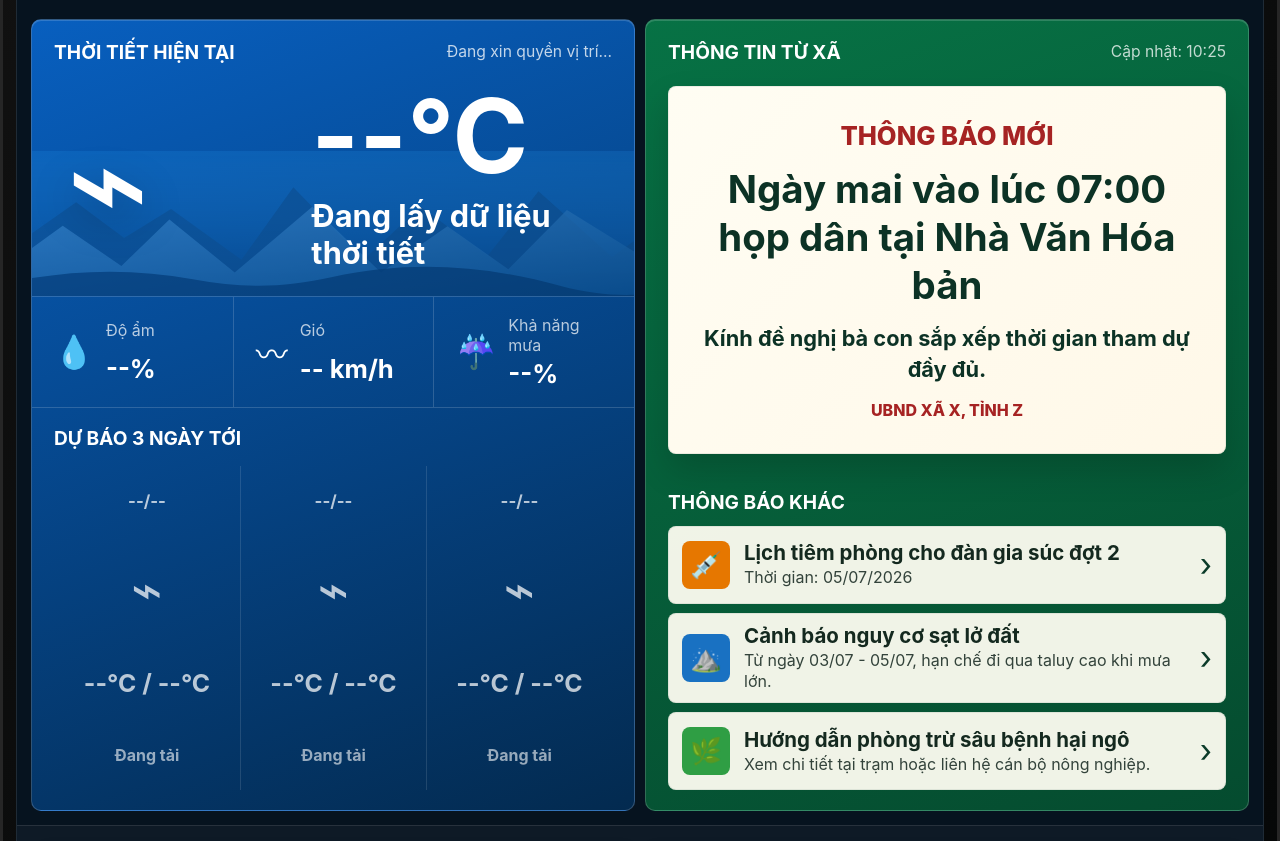
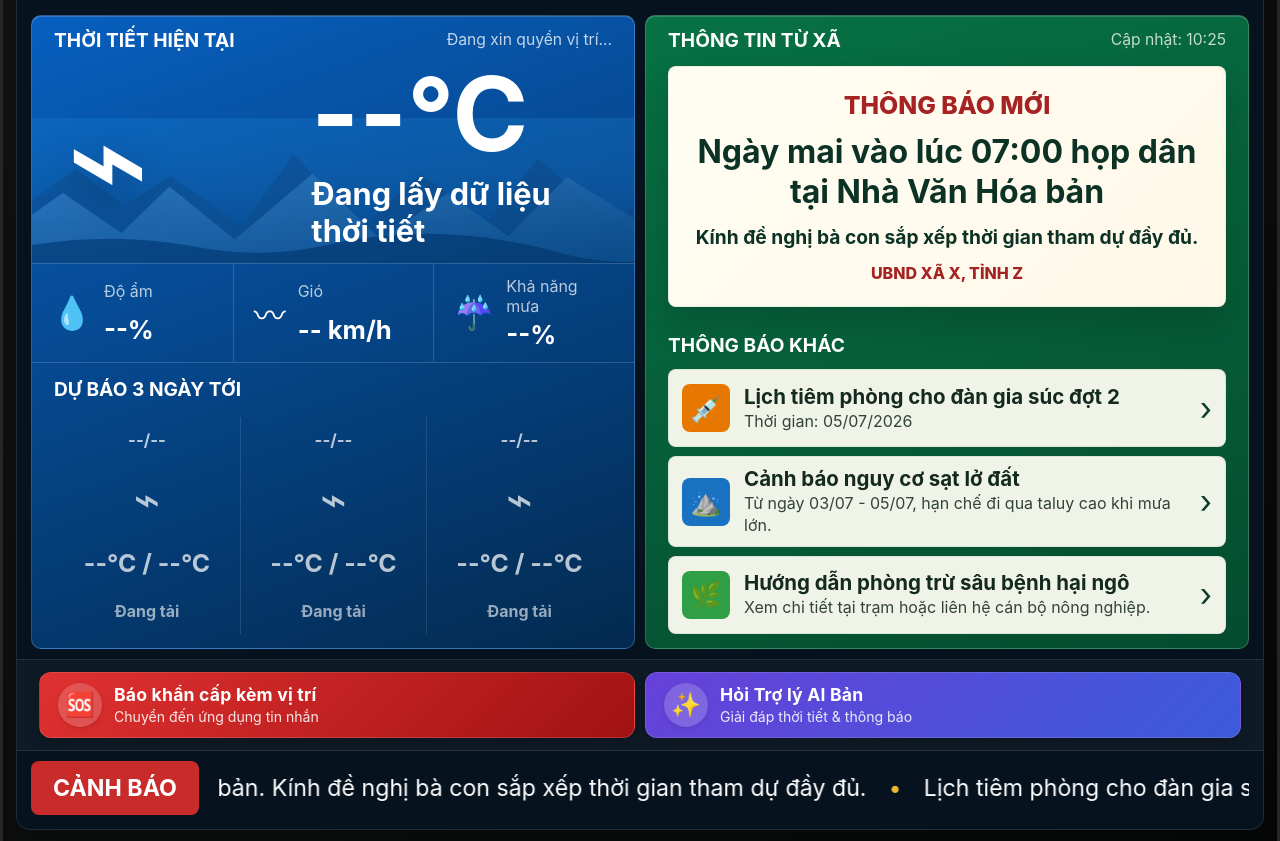
Before and after one commit to NienCongChua/tramaidanang, a plain HTML site: page index.html in a window 1280 px wide. Shown: the part 93-934 px from the top of the page. Drawn offline with Linux system fonts and the light colour scheme.

Commit message:
Style: Flattens weather and commune cards, compacts quick actions layout

```diff
--- a/styles.css
+++ b/styles.css
@@ -65,8 +65,8 @@ a {
   min-height: calc(100vh - clamp(16px, 2.6vw, 32px));
   min-height: calc(100dvh - clamp(16px, 2.6vw, 32px));
   display: grid;
-  grid-template-rows: auto 1fr auto;
-  gap: 14px;
+  grid-template-rows: auto 1fr auto auto;
+  gap: 10px;
   overflow: hidden;
   border: 1px solid rgba(255, 255, 255, 0.1);
   border-radius: 14px;
@@ -235,7 +235,7 @@ a {
   justify-content: space-between;
   flex-wrap: wrap;
   gap: 12px;
-  padding: 20px 22px 12px;
+  padding: 12px 22px 6px;
 }
 
 .panel-heading h2,
@@ -257,11 +257,11 @@ a {
 
 .weather-hero {
   position: relative;
-  min-height: 220px;
+  min-height: 180px;
   display: grid;
   grid-template-columns: 0.85fr 1fr;
   align-items: center;
-  padding: 10px 34px 22px;
+  padding: 8px 34px 14px;
   overflow: hidden;
 }
 
@@ -317,7 +317,7 @@ a {
   grid-template-columns: auto 1fr;
   gap: 3px 12px;
   align-items: center;
-  padding: 18px 22px;
+  padding: 12px 20px;
   min-width: 0;
 }
 
@@ -341,7 +341,7 @@ a {
 
 .forecast-block,
 .notice-list-wrap {
-  padding: 18px 22px 20px;
+  padding: 14px 22px 14px;
   flex: 1 1 auto;
   display: flex;
   flex-direction: column;
@@ -360,7 +360,7 @@ a {
   display: grid;
   gap: 8px;
   place-items: center;
-  min-height: 176px;
+  min-height: 145px;
   padding: 6px 10px;
   text-align: center;
 }
@@ -379,7 +379,7 @@ a {
 }
 
 .forecast-day span {
-  font-size: 3.3rem;
+  font-size: 2.8rem;
 }
 
 .forecast-day strong {
@@ -393,12 +393,12 @@ a {
 }
 
 .featured-notice {
-  margin: 10px 22px 18px;
-  min-height: 245px;
+  margin: 8px 22px 12px;
+  min-height: 180px;
   display: grid;
   align-content: center;
-  gap: 14px;
-  padding: clamp(20px, 3vw, 34px);
+  gap: 12px;
+  padding: clamp(14px, 2.5vw, 24px);
   border-radius: 8px;
   background: linear-gradient(135deg, #fffdf3, var(--paper));
   color: #0c3225;
@@ -409,19 +409,19 @@ a {
 .featured-notice .badge {
   color: #a62323;
   text-transform: uppercase;
-  font-size: clamp(1.1rem, 2vw, 1.6rem);
+  font-size: clamp(1.1rem, 2vw, 1.55rem);
   font-weight: 850;
 }
 
 .featured-notice h3 {
   margin: 0;
-  font-size: clamp(1.55rem, 3vw, 2.45rem);
+  font-size: clamp(1.45rem, 2.5vw, 2.2rem);
   line-height: 1.25;
 }
 
 .featured-notice p {
   margin: 0;
-  font-size: clamp(1.05rem, 1.7vw, 1.38rem);
+  font-size: clamp(1rem, 1.5vw, 1.28rem);
   line-height: 1.45;
   font-weight: 650;
 }
@@ -586,7 +586,7 @@ a {
   }
 
   .featured-notice {
-    min-height: 210px;
+    min-height: 150px;
   }
 }
 
@@ -1129,8 +1129,8 @@ select:focus {
 .quick-actions {
   display: grid;
   grid-template-columns: 1fr 1fr;
-  gap: 14px;
-  padding: 18px 22px;
+  gap: 10px;
+  padding: 12px 22px;
   background: rgba(255, 255, 255, 0.03);
   border-top: 1px solid rgba(255, 255, 255, 0.1);
   border-bottom: 1px solid rgba(255, 255, 255, 0.1);
@@ -1139,8 +1139,8 @@ select:focus {
 .action-btn {
   display: flex;
   align-items: center;
-  gap: 14px;
-  padding: 14px 20px;
+  gap: 12px;
+  padding: 10px 18px;
   border: 0;
   border-radius: 12px;
   color: #fff;
```
